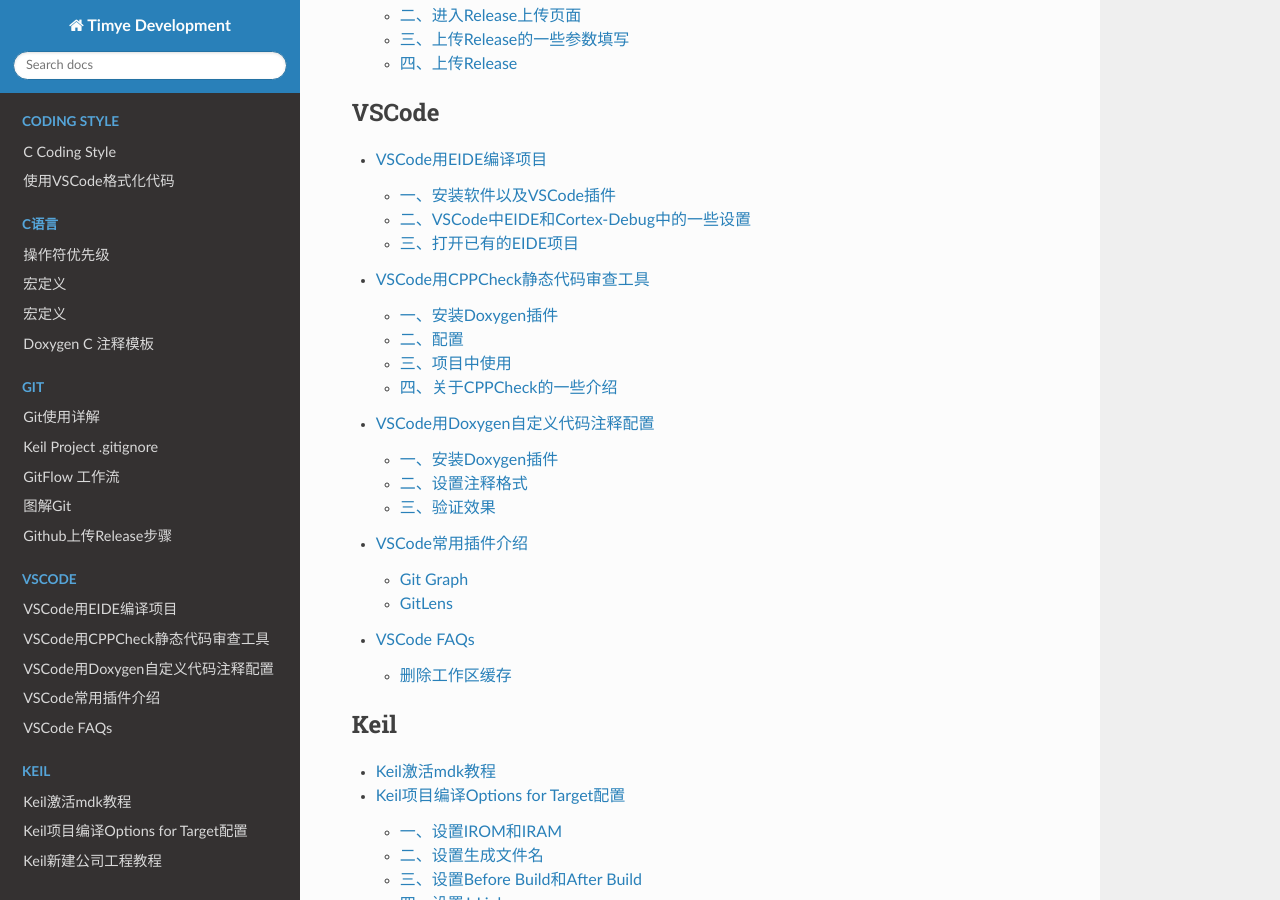
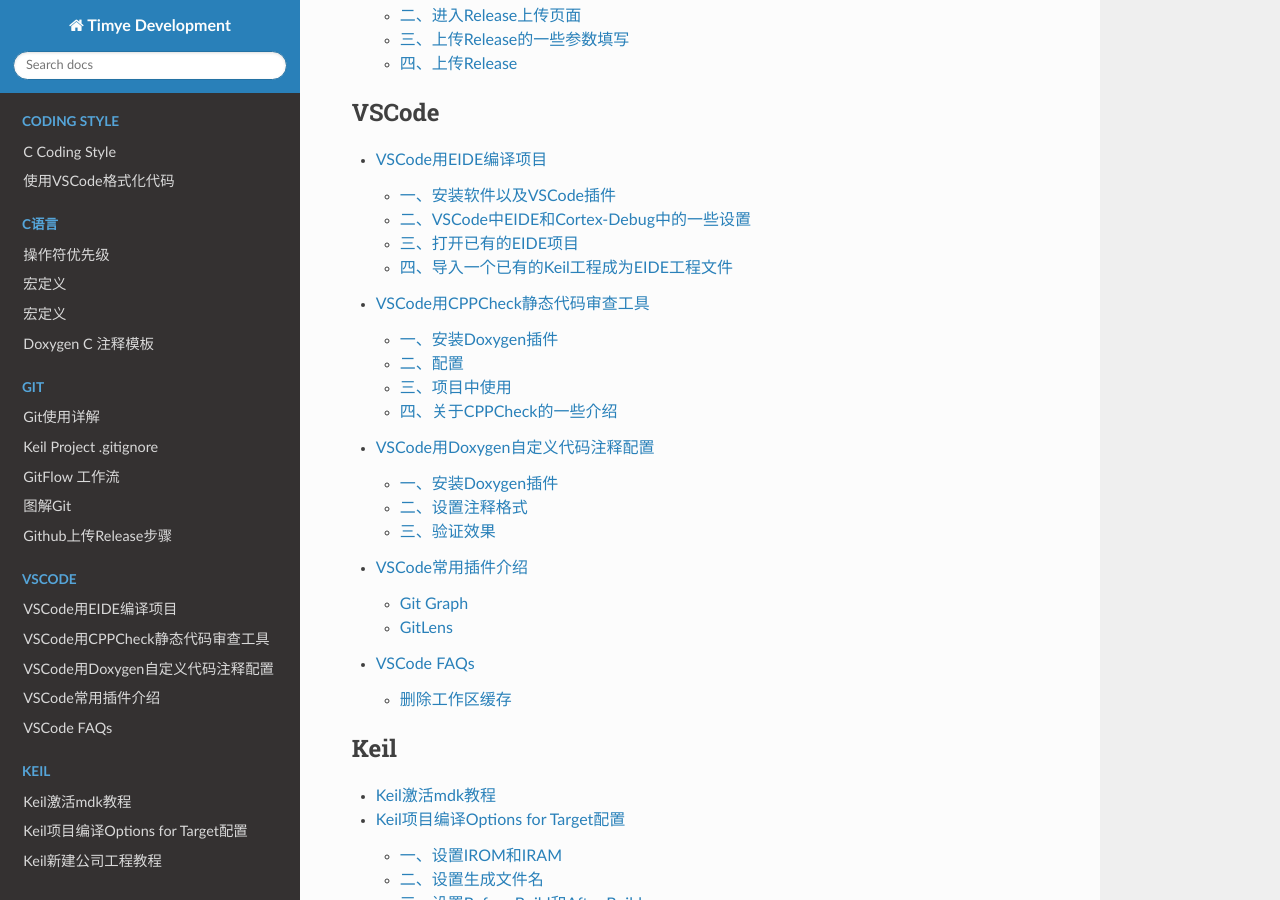
Before and after one commit to tpq7/development, a Sphinx documentation site: the page built from docs/index.rst, in a window 1280 px wide and 900 px high, scrolled down 1880 px. Built offline with Sphinx 7.4.7 and the Read the Docs theme 2.0.0, drawn with Linux system fonts in a browser that asks for light colours; pages that are not in the unit, such as notebooks, are missing from menus; some of the changed lines change nothing that is shown.

Commit message:
增加一些说明

```diff
--- a/docs/VSCode/VSCode用EIDE编译项目.md
+++ b/docs/VSCode/VSCode用EIDE编译项目.md
@@ -12,24 +12,37 @@
 
 EIDE安装
 
-![image](images/EIDE-install_01.png)
+![image](images/eide-project_01.png)
+
+安装完成后VScode左侧工具栏会出现EIDE的标识（下图1处），现在我们可以在下图中2处新建、打开或者导入其他keil平台的项目（后面会提到打开以及导入功能）
+
+![image](images/eide-project_02.png)
 
 Cortex-Debug安装
 
-![image](images/Cortex-Debug-install_01.png)
+![image](images/eide-project_03.png)
 
 ## 二、VSCode中EIDE和Cortex-Debug中的一些设置
 
 ### 打开settings.json,将以下配置写入（注意根据自己安装路径修改）
+
+同时按Ctrl+Shift+P，在弹框中输入settings，点击打开下图中的文件
+
+![image](images/eide-project_04.png)
 
         "EIDE.ARM.Option.AxfToElf": true,
         "EIDE.JLink.InstallDirectory": "C:/Program Files/SEGGER/JLink_V796b",
         "cortex-debug.armToolchainPath": "C:\\Program Files (x86)\\GNU Arm Embedded Toolchain\\10 2021.10\\bin",
         "cortex-debug.JLinkGDBServerPath": "C:/Program Files/SEGGER/JLink_V796b/JLinkGDBServerCL.exe",
 
-
 ## 三、打开已有的EIDE项目
 
-根据自己的项目路径打开EIDE项目工作空间
+如果已经存在EIDE项目，根据自己的项目路径打开EIDE项目工作空间，如下图所示：
 
-![image](images/EIDE-import-project_01.png)
+![image](images/eide-project_05.png)
+
+项目的一些属性介绍，如下图所示：
+
+![image](images/eide-project_06.png)
+
+## 四、导入一个已有的Keil工程成为EIDE工程文件
```
Also changed, not shown: docs/VSCode/images/eide-project_01.png (renamed from docs/VSCode/images/EIDE-install_01.png), docs/VSCode/images/eide-project_02.png (added), docs/VSCode/images/eide-project_03.png (renamed from docs/VSCode/images/Cortex-Debug-install_01.png), docs/VSCode/images/eide-project_04.png (added), docs/VSCode/images/eide-project_05.png (renamed from docs/VSCode/images/EIDE-import-project_01.png), docs/VSCode/images/eide-project_06.png (added).
